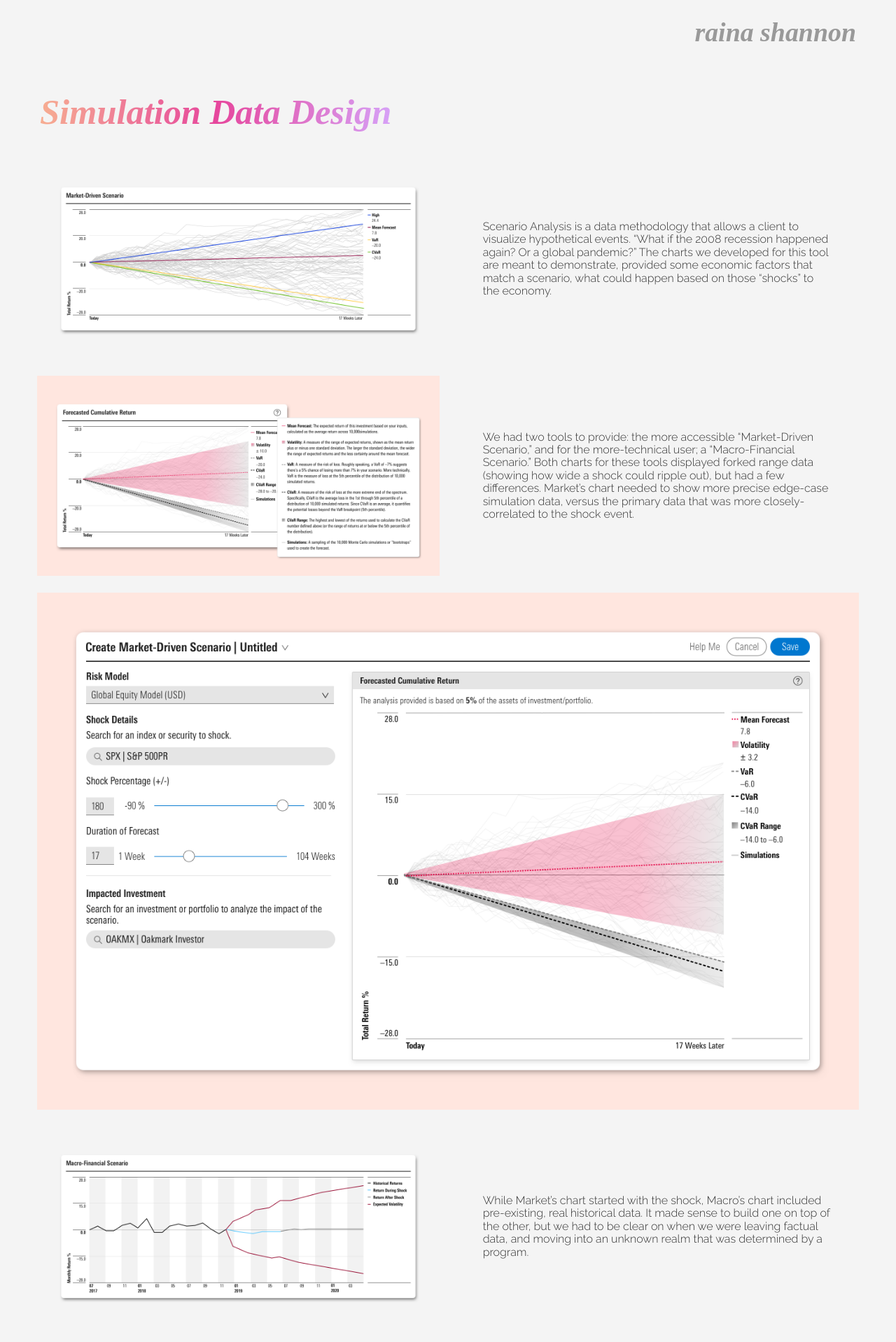
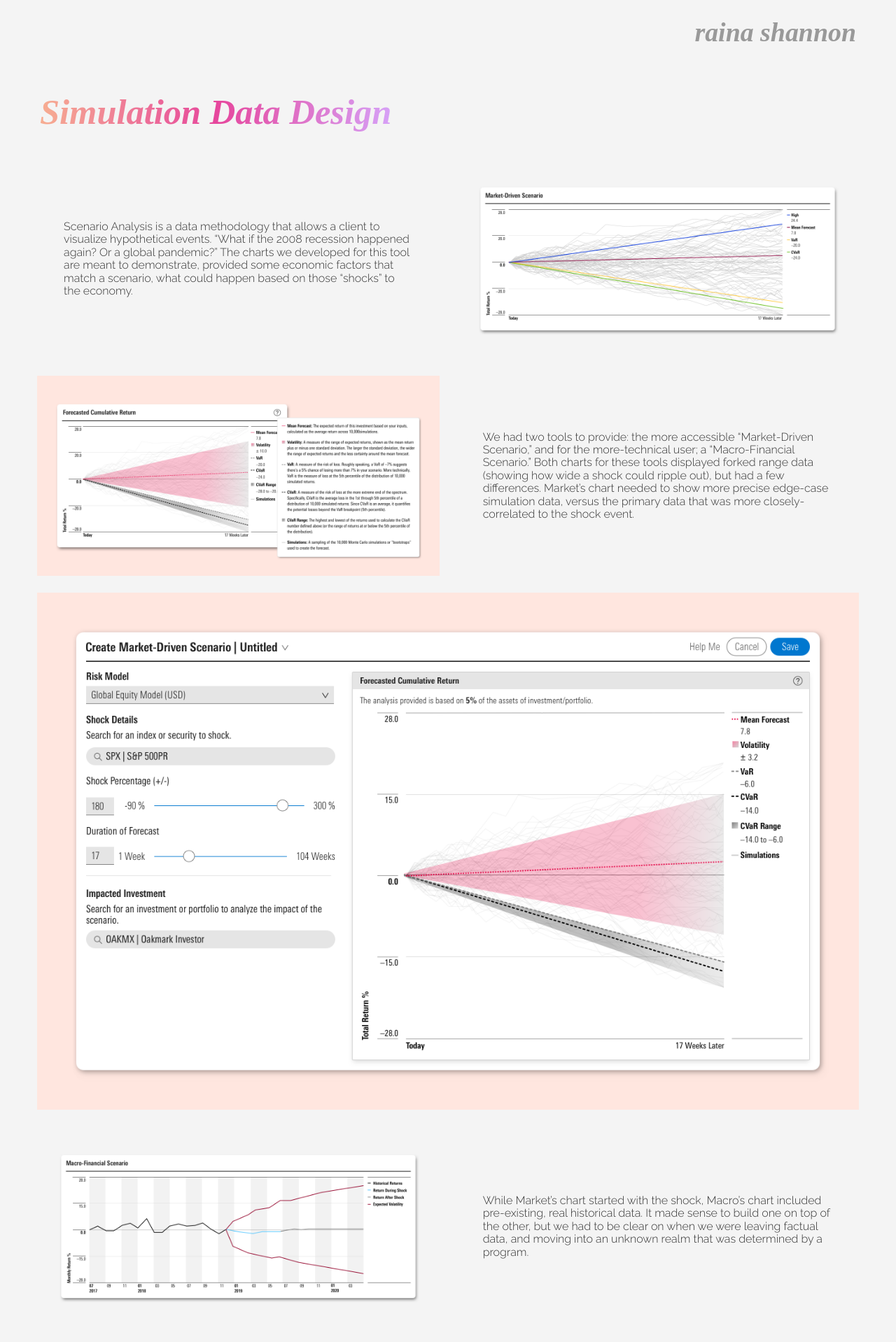
Before and after one commit to legendofcolt/raina-shannon, a Jekyll site: the page built from _posts/2021-04-01-simulation-data-design.html, in a window 1280 px wide. Shown: the top 1918 px of the page at 70% size. Built offline with Jekyll 4.4.1, drawn with Linux system fonts in a browser that asks for light colours; some web fonts are replaced.

Commit message:
Flip and remove logo from old chart

```diff
--- a/_posts/2021-04-01-simulation-data-design.html
+++ b/_posts/2021-04-01-simulation-data-design.html
@@ -7,10 +7,10 @@
 ---
 
 <div class="o-grid o-grid--post">
-  <div class="o-grid__item">
+  <div class="o-grid__item o-grid__item--order-2">
     <img class="c-post__image" data-rjs="3" src="{{ site.baseurl }}/images/Monte_Carlo_Market_Start.png">
   </div>
-  <div class="o-grid__item c-post__text">
+  <div class="o-grid__item c-post__text o-grid__item--order-1">
     <p class="c-post__paragraph">
       Scenario Analysis is a data methodology that allows a client to visualize hypothetical events. “What if the 2008 recession happened again? Or a global pandemic?” The charts we developed for this tool are meant to demonstrate, provided some economic factors that match a scenario, what could happen based on those “shocks” to the economy.
     </p>
@@ -47,10 +47,10 @@
 </div>
 
 <div class="o-grid o-grid--post">
-  <div class="o-grid__item">
+  <div class="o-grid__item o-grid__item--order-2">
     <img class="c-post__image" data-rjs="3" src="{{ site.baseurl }}/images/Monte_Carlo_2a.png">
   </div>
-  <div class="o-grid__item c-post__text">
+  <div class="o-grid__item c-post__text o-grid__item--order-1">
     <p class="c-post__paragraph">
       Scenario Analysis is a tool meant both for the economist and the financial advisor. By employing color, different textures, and using area fill shapes instead of only lines to show range, we delivered on data visualization within a tool that was more accessible, offered more assistance to understanding complex methodology, and honored precision.
     </p>
```
Also changed, not shown: images/Old_Quartile_Chart.png.
